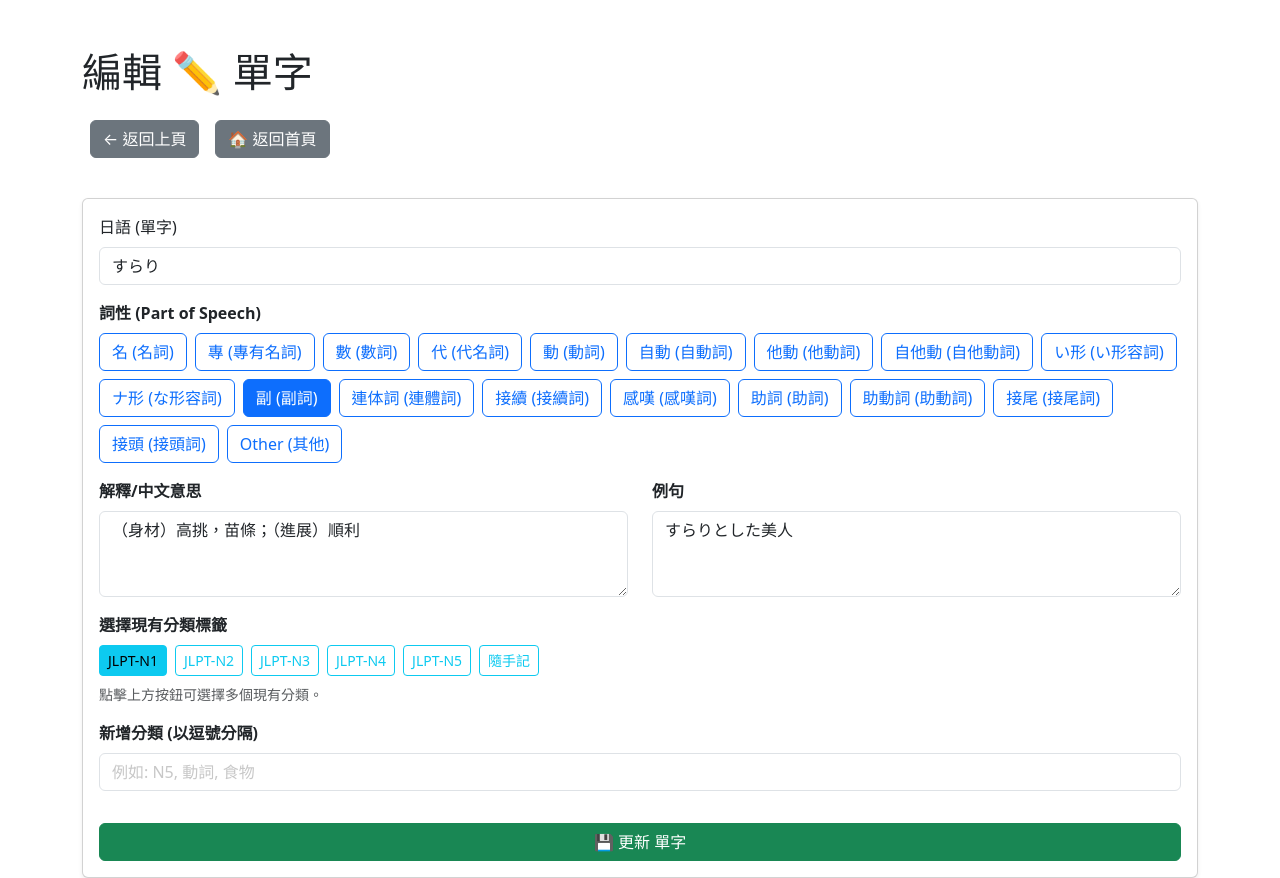
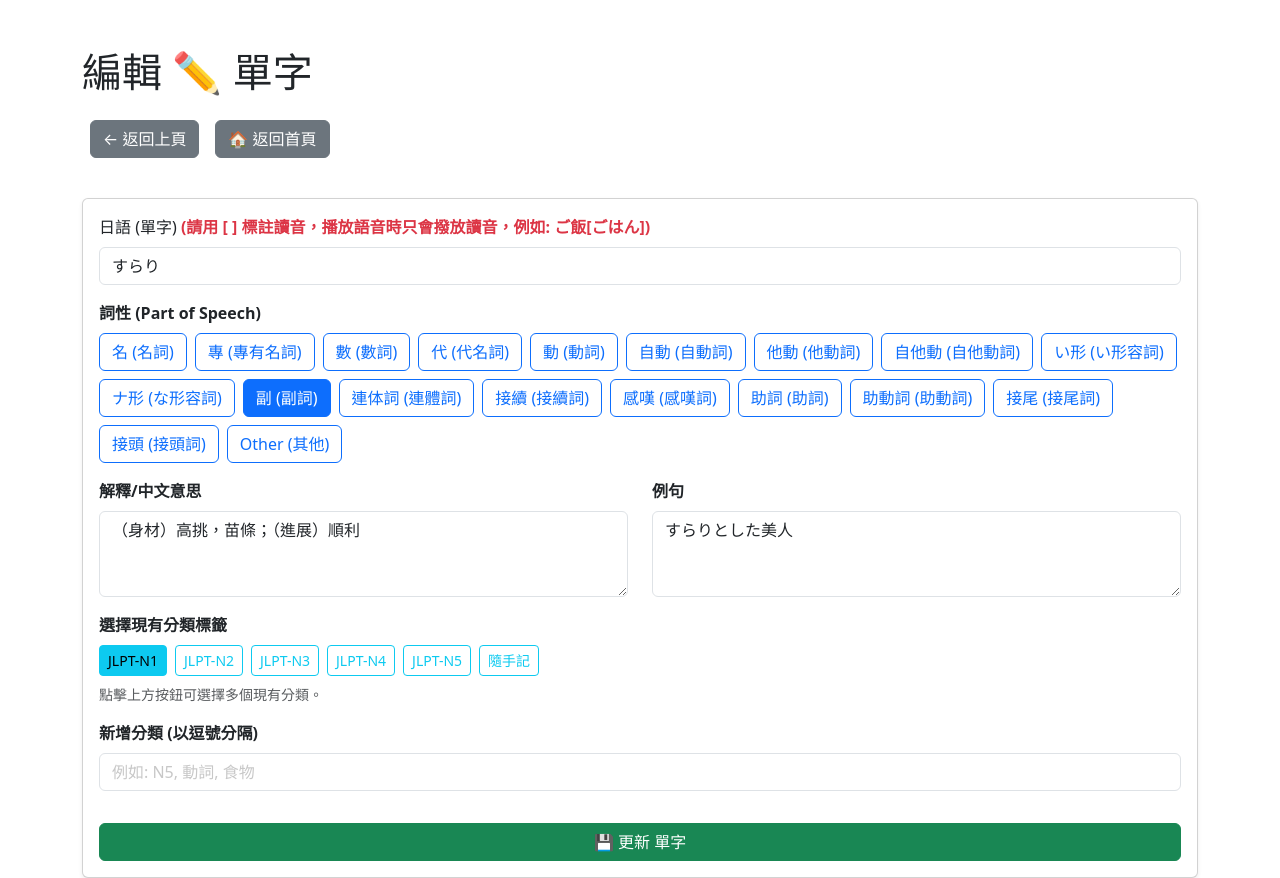
Before and after one commit to MaYu-Yu/jp_note, a Flask app: page /edit/vocab/6192 in a window 1280 px wide. Run offline with Flask 3, Linux system fonts and the light colour scheme; data comes from the database, SQL or seed files in the repository; both versions use the stored data as it was after the commit.

Commit message:
BEST Ver.1.0 dubug reading & import_anki_data

```diff
--- a/templates/add_grammar.html
+++ b/templates/add_grammar.html
@@ -75,7 +75,7 @@
                     <div class="mb-3">
                         <label for="term" class="form-label d-block">
                             日語文法
-                            <span class="text-danger fw-bold">(請用 [ ] 標註核心文法，播放語音時只會撥放核心語法，例如: [ことができる])</span>
+                            <span class="text-danger fw-bold">(請用 [ ] 標註核心文法，播放語音時只會撥放核心語法，例如: V-辭書形 + [ことができる])</span>
                         </label>
                         <div class="input-group">
                             <input type="text" class="form-control" id="term" name="term" required
--- a/templates/add_vocab.html
+++ b/templates/add_vocab.html
@@ -75,6 +75,7 @@
                 <form method="POST">
                     <div class="mb-3">
                         <label for="term" class="form-label">日語單字</label>
+                        <span class="text-danger fw-bold">(請用 [ ] 標註讀音，播放語音時只會撥放讀音，例如: ご飯[ごはん])</span>
                         <input type="text" class="form-control" id="term" name="term" required placeholder="例如: 食べる">
                     </div>
 
--- a/templates/edit_item.html
+++ b/templates/edit_item.html
@@ -76,9 +76,10 @@
                     <div class="mb-3">
                         <label for="term" class="form-label">
                             日語 ({{ '單字' if data_type == 'vocab' else '文法' }})
-                            {% if data_type == 'grammar' %}
-                            <span class="text-danger fw-bold">(請用 [ ] 標註核心文法)</span>
-                            {% endif %}
+                            <span class="text-danger fw-bold">
+                                ({{ '請用 [ ] 標註讀音，播放語音時只會撥放讀音，例如: ご飯[ごはん]' if data_type == 'vocab' else '請用 [ ]
+                                標註核心文法，播放語音時只會撥放核心語法，例如: V-辭書形 + [ことができる]' }})
+                            </span>
                         </label>
                         <input type="text" class="form-control" id="term" name="term"
                             value="{{ item.term or '' if item else '' }}" required
```
Also changed, not shown: import_anki_data.py (+15 -4 lines), jp_db.db.
